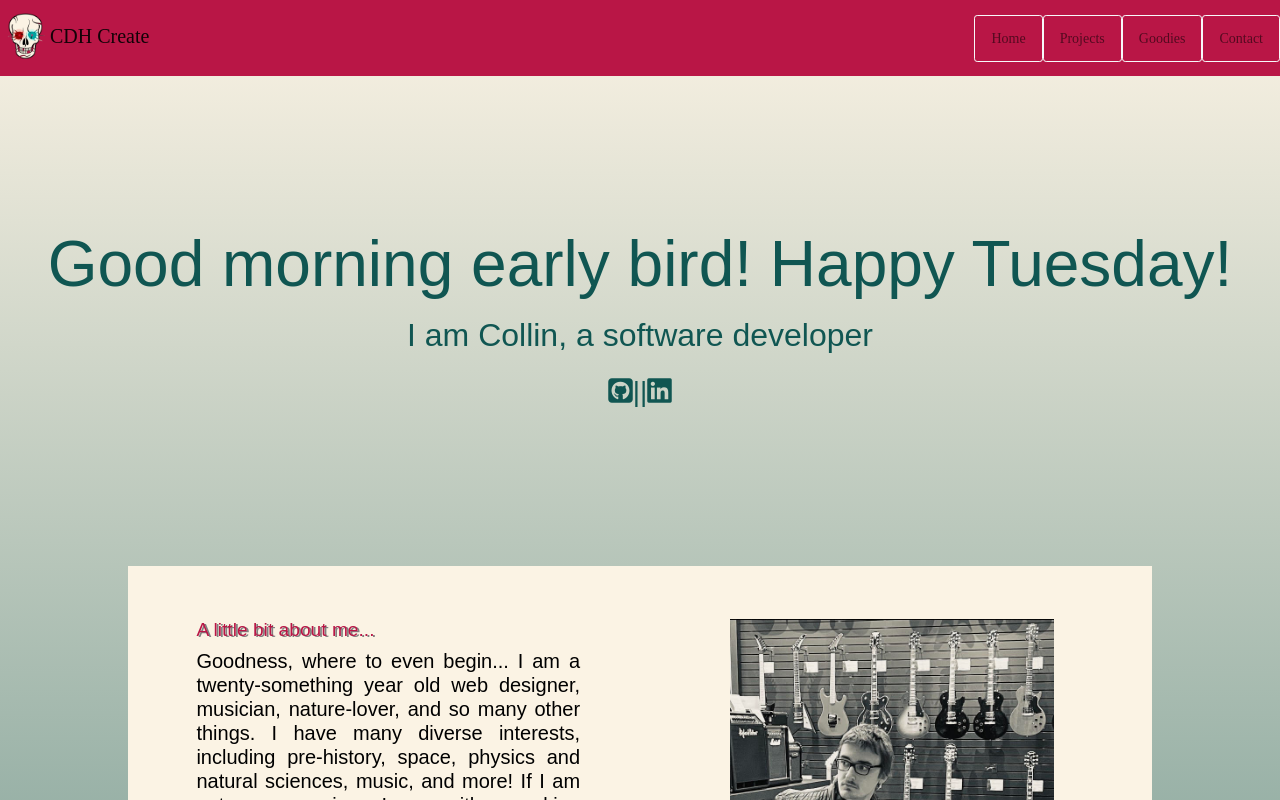
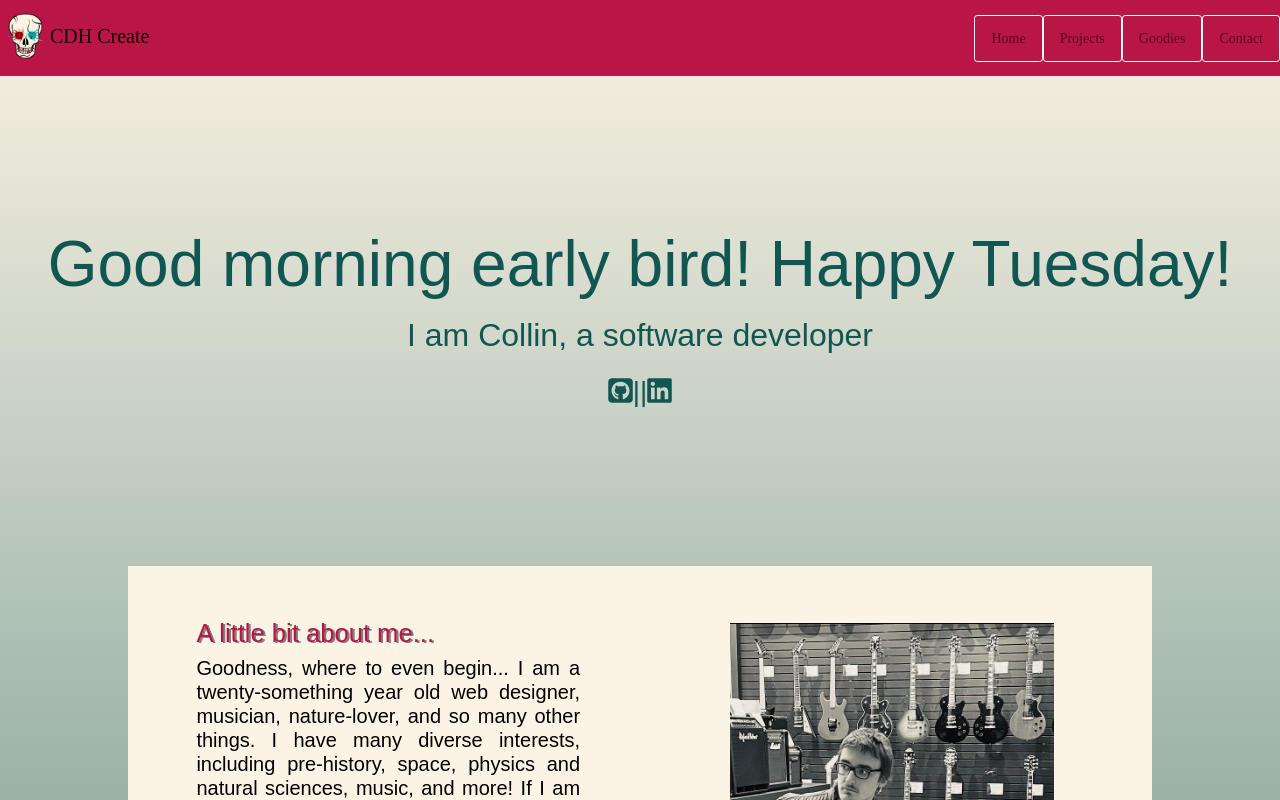
Before and after one commit to cdh616x/webmk6, a React (Create React App) app: page / in a window 1280 px wide. Shown: the top 800 px of the page. Built offline with nearby package versions, Linux system fonts and the light colour scheme; a web font is replaced by a local one.

Commit message:
more responsiceness updates

```diff
--- a/public/styles.css
+++ b/public/styles.css
@@ -50,7 +50,7 @@ p.greeting {
 }
 
 .jane {
-  font-size: 1.5vw;
+  font-size: 2vw;
   font-family: "JaneAusten", sans-serif;
   color: #B91646;
   text-shadow: 2px 1px grey;
```
Also changed, not shown: 1 other file (tests, documents, lock files or other folders).
